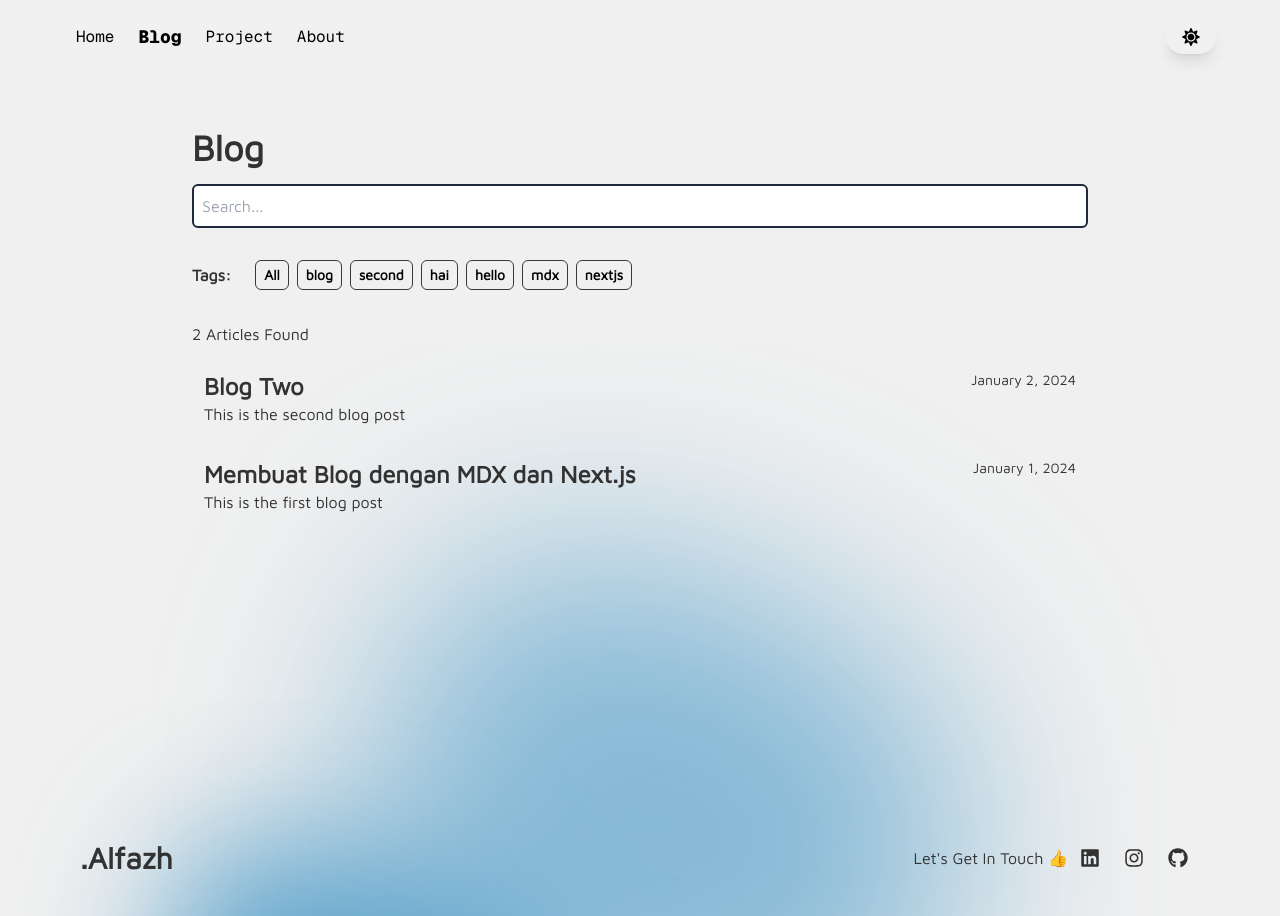
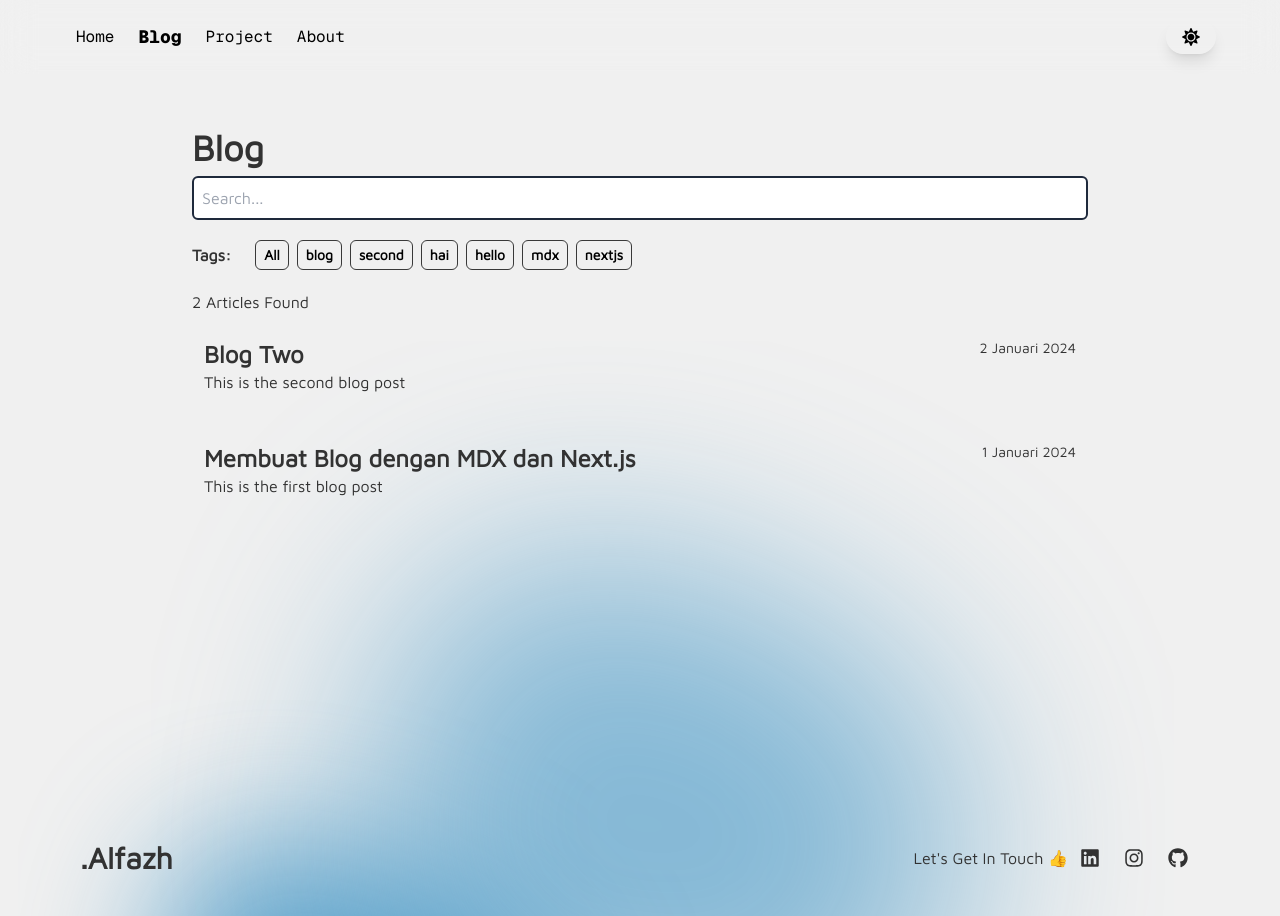
Before and after one commit to alfazh123/Alfazh, a Next.js app: page /blog in a window 1280 px wide. Built offline with nearby package versions, Linux system fonts and the light colour scheme.

Commit message:
fix: background card, spacing component, and padding compoentn tags

```diff
--- a/app/blog/page.tsx
+++ b/app/blog/page.tsx
@@ -33,7 +33,7 @@ export default async function Blog({
     const tagsArray = getTagsMDX();
 
     return (
-        <div className="px-8 pt-32 space-y-4">
+        <div className="px-8 pt-32 space-y-2">
             <h1 className="font-bold text-4xl">Blog</h1>
             <Search />
             <SearchTag tags={tagsArray} />
--- a/app/components/blog/blog-card.tsx
+++ b/app/components/blog/blog-card.tsx
@@ -16,15 +16,14 @@ export default function BlogCard({
     tags,
 }: BlogCardProps) {
     return (
-        <div className="group">
-            <Link href={`/blog/${slug}`}>
-                <div className="mx-3 my-2">
+        <div className="group hover:bg-slate300 dark:hover:bg-black hover:bg-opacity-40 dark:hover:bg-opacity-30 x-3 py-4 rounded-md hover:transition-all hover:ease-in-out hover:scale-105 hover:duration-500">
+            <div className="mx-3">
                 <div className="flex justify-between">
-                        <h3 className="text-2xl font-semibold group-hover:underline group-hover:underline-offset-2">
+                    <Link href={`/blog/${slug}`} className="text-2xl font-semibold group-hover:underline group-hover:underline-offset-2">
                         {title}
-                        </h3>
-                        <div className="text-sm">
-                            {date.toLocaleDateString("en-US", {
+                    </Link>
+                    <div className="text-sm text-right">
+                        {date.toLocaleDateString("in-ID", {
                             year: "numeric",
                             month: "long",
                             day: "numeric",
@@ -43,7 +42,6 @@ export default function BlogCard({
                     ))}
                 </div> */}
             </div>
-            </Link>
         </div>
     );
 }
--- a/app/components/blog/tags.tsx
+++ b/app/components/blog/tags.tsx
@@ -23,7 +23,7 @@ export default function SearchTag({ tags }: SearchTagProps) {
     };
 
     return (
-        <div className="flex gap-4 py-2 items-center">
+        <div className="flex gap-4 py-1 items-center">
             <div className="font-bold">Tags: </div>
             <div className="flex gap-2 overflow-auto no-scrollbar p-2">
                 <button
```
Lines whose indentation alone changed are shown as unchanged.
